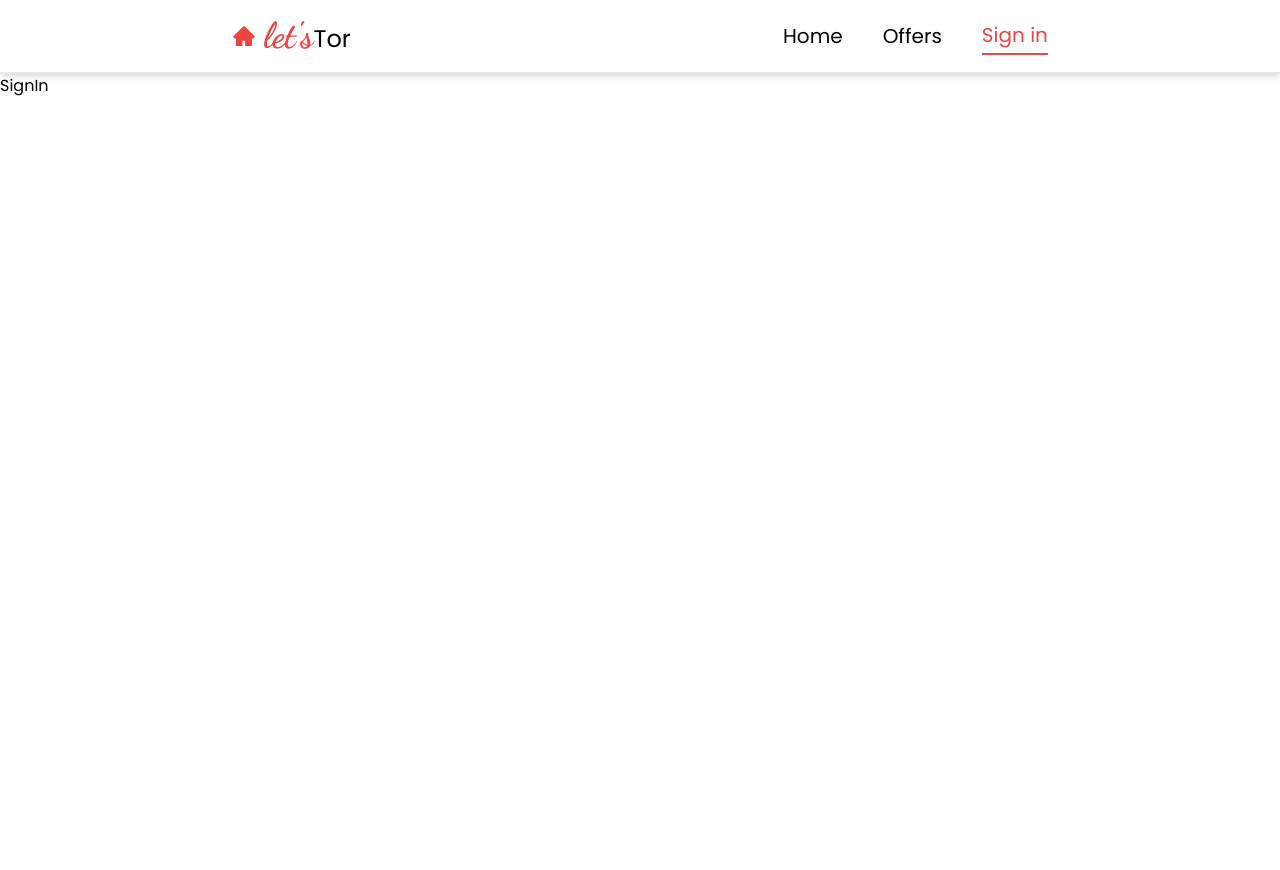
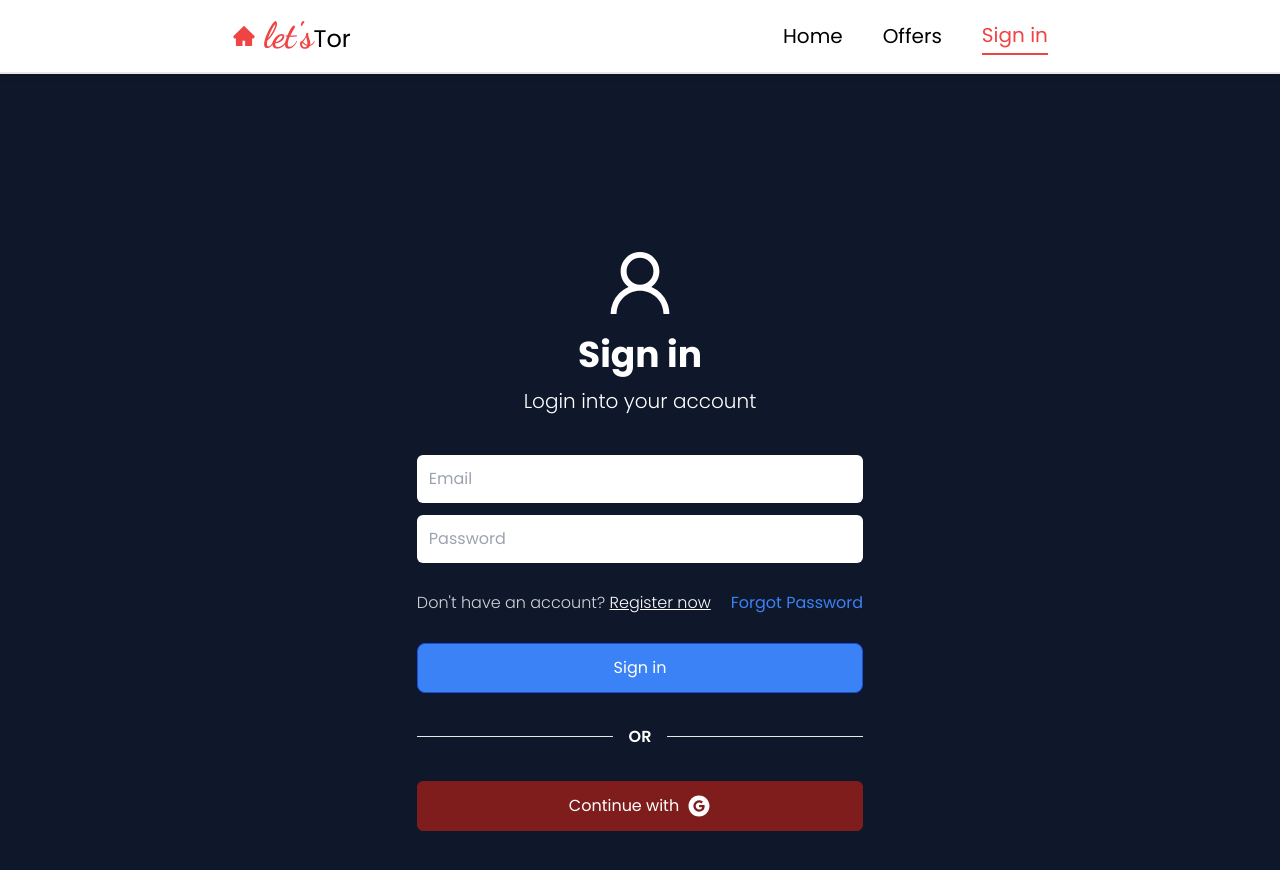
Before and after one commit to AzimiShaja/letstor, a React (Vite) app: page /sign-in in a window 1280 px wide. Shown: the top 870 px of the page. Before the commit the page ends 800 px from the top, so only its background shows below. Built offline with nearby package versions, Linux system fonts and the light colour scheme.

Commit message:
create OAuth sign-in, and register page

```diff
--- a/src/components/Header.jsx
+++ b/src/components/Header.jsx
@@ -7,8 +7,8 @@ const Header = () => {
   const [isOpen, setIsOpen] = useState(false);
 
   return (
-    <div>
-      <header className="p-4 lg:justify-around flex items-center justify-between border-b-2 shadow-md sticky top-0 z-50">
+    <div className="sticky top-0 z-50 bg-white">
+      <header className="p-4 lg:justify-around flex items-center justify-between border-b-2 shadow-md ">
         <div>
           <Link to={"/"} className="flex items-center gap-2 text-2xl">
             <AiFillHome className="text-red-500" />
--- /dev/null
+++ b/src/components/OAuth.jsx
@@ -0,0 +1,11 @@
+import React from "react";
+import { AiFillGoogleCircle } from "react-icons/ai";
+const OAuth = () => {
+  return (
+    <button className="flex items-center gap-2 border border-red-900 bg-red-900 p-3 rounded-md hover:bg-transparent duration-300  justify-center text-white">
+      Continue with <AiFillGoogleCircle className="text-2xl" />{" "}
+    </button>
+  );
+};
+
+export default OAuth;
--- a/src/index.css
+++ b/src/index.css
@@ -17,3 +17,6 @@
 .off-nav {
     @apply h-0 opacity-0 duration-300;
 }
+form input {
+    @apply  p-3 bg-white rounded-md ;
+}
--- a/src/pages/SignIn.jsx
+++ b/src/pages/SignIn.jsx
@@ -1,7 +1,72 @@
 import React from "react";
+import { Link } from "react-router-dom";
+import { AiOutlineMinus, AiOutlineUser } from "react-icons/ai";
+import { useState } from "react";
+import OAuth from "../components/OAuth";
+const SignIn = () => {
+  const [formData, setFormData] = useState({
+    email: "",
+    password: "",
+  });
 
-const SignIn = () => {
-  return <div>SignIn</div>;
+  const onChangeHandler = (ev) => {
+    setFormData((prev) => ({
+      ...prev,
+      [ev.target.id]: ev.target.value,
+    }));
+  };
+
+  const { email, password } = formData;
+  return (
+    <div className="min-h-[925px] bg-slate-900 p-10  flex flex-col items-center justify-center gap-10">
+      <div className="flex flex-col items-center gap-3">
+        <AiOutlineUser className="text-[5rem] text-white" />
+        <h1 className="text-4xl  font-bold  text-white">Sign in</h1>
+        <p className="text-xl  font-light  text-white">
+          Login into your account
+        </p>
+      </div>
+
+      <div className="max-w-[500px]">
+        <form className="flex flex-col gap-3 w-full">
+          <input
+            type="email"
+            placeholder="Email"
+            value={email}
+            id="email"
+            onChange={onChangeHandler}
+          />
+          <input
+            type="password"
+            placeholder="Password"
+            value={password}
+            id="password"
+            onChange={onChangeHandler}
+          />
+          <div className="flex w-full justify-between my-4 max-md:flex-col max-md:items-center gap-5">
+            <p className="font-light text-gray-300 text-center">
+              Don't have an account?{" "}
+              <Link to={"/sign-up"} className=" underline text-white">
+                Register now
+              </Link>
+            </p>
+            <Link>
+              <p className="text-blue-500">Forgot Password</p>
+            </Link>
+          </div>
+          <div className="flex flex-col gap-4 ">
+            <button className="bg-blue-500 border border-blue-700 text-white p-3 rounded-lg hover:bg-transparent duration-300">
+              Sign in
+            </button>
+            <div className="my-4 before:border-t flex before:flex-1 items-center after:border-t  after:flex-1 ">
+              <p className="text-center font-semibold mx-4 text-white">OR</p>{" "}
+            </div>
+            <OAuth />
+          </div>
+        </form>
+      </div>
+    </div>
+  );
 };
 
 export default SignIn;
--- a/src/pages/SignUp.jsx
+++ b/src/pages/SignUp.jsx
@@ -1,7 +1,74 @@
 import React from "react";
+import { Link } from "react-router-dom";
+import { AiOutlineUser } from "react-icons/ai";
+import { useState } from "react";
 
 const SignUp = () => {
-  return <div>SignUp</div>;
+  const [formData, setFormData] = useState({
+    name: "",
+    email: "",
+    password: "",
+  });
+
+  const onChangeHandler = (ev) => {
+    setFormData((prev) => ({
+      ...prev,
+      [ev.target.id]: ev.target.value,
+    }));
+  };
+
+  const { email, password, name } = formData;
+  return (
+    <div className="min-h-[925px] bg-slate-900 p-10  flex flex-col items-center justify-center gap-10">
+      <div className="flex flex-col items-center gap-3">
+        <AiOutlineUser className="text-[5rem] text-white" />
+        <h1 className="text-4xl  font-bold  text-white">Sign up</h1>
+        <p className="text-xl  font-light  text-white">Register account</p>
+      </div>
+
+      <div className="max-w-[500px]">
+        <form className="flex flex-col gap-3 w-full">
+          <input
+            type="text"
+            placeholder="Full name"
+            value={name}
+            id="email"
+            onChange={onChangeHandler}
+          />
+          <input
+            type="email"
+            placeholder="Email"
+            value={email}
+            id="email"
+            onChange={onChangeHandler}
+          />
+          <input
+            type="password"
+            placeholder="Password"
+            value={password}
+            id="password"
+            onChange={onChangeHandler}
+          />
+          <div className="flex w-full justify-between my-4 max-md:flex-col max-md:items-center gap-5">
+            <p className="font-light text-gray-300 text-center">
+              Already have an account?{" "}
+              <Link to={"/sign-in"} className=" underline text-white">
+                login now
+              </Link>
+            </p>
+            <Link>
+              <p className="text-blue-500">Forgot Password</p>
+            </Link>
+          </div>
+          <div className="flex flex-col gap-4 ">
+            <button className="bg-gradient-to-l from-red-900 to-blue-600 bg-blue-500 text-white p-3 rounded-lg hover:opacity-75 duration-300">
+              Sign up
+            </button>
+          </div>
+        </form>
+      </div>
+    </div>
+  );
 };
 
 export default SignUp;
--- a/tailwind.config.js
+++ b/tailwind.config.js
@@ -9,6 +9,9 @@ export default {
         dancing: ["Dancing Script"],
         roboto: ["Roboto", "sans-serif"],
       },
+      colors: {
+        primary: "#f0fdf4",
+      },
     },
   },
   plugins: [],
```
